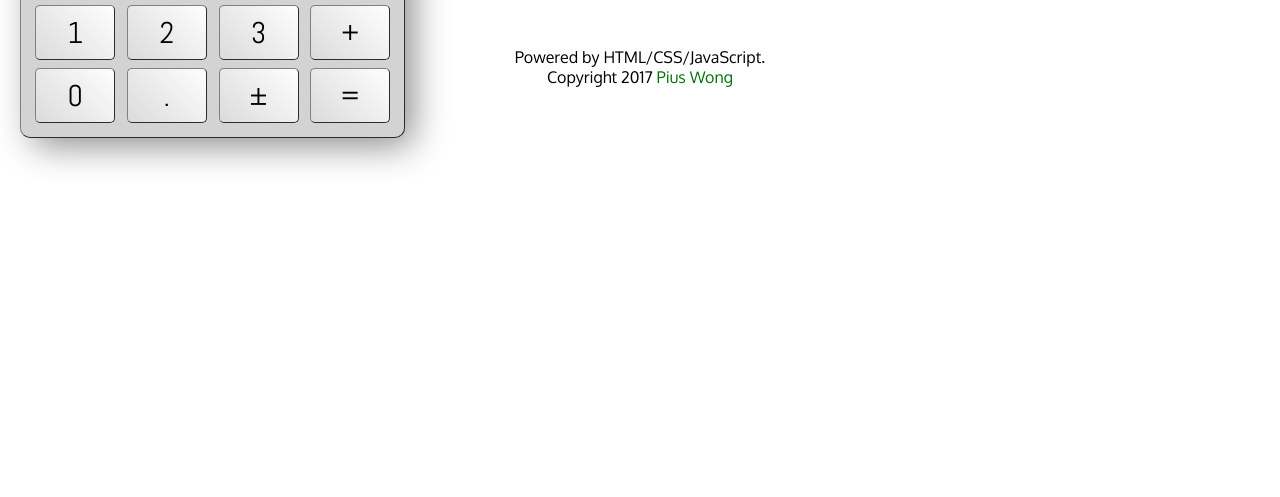
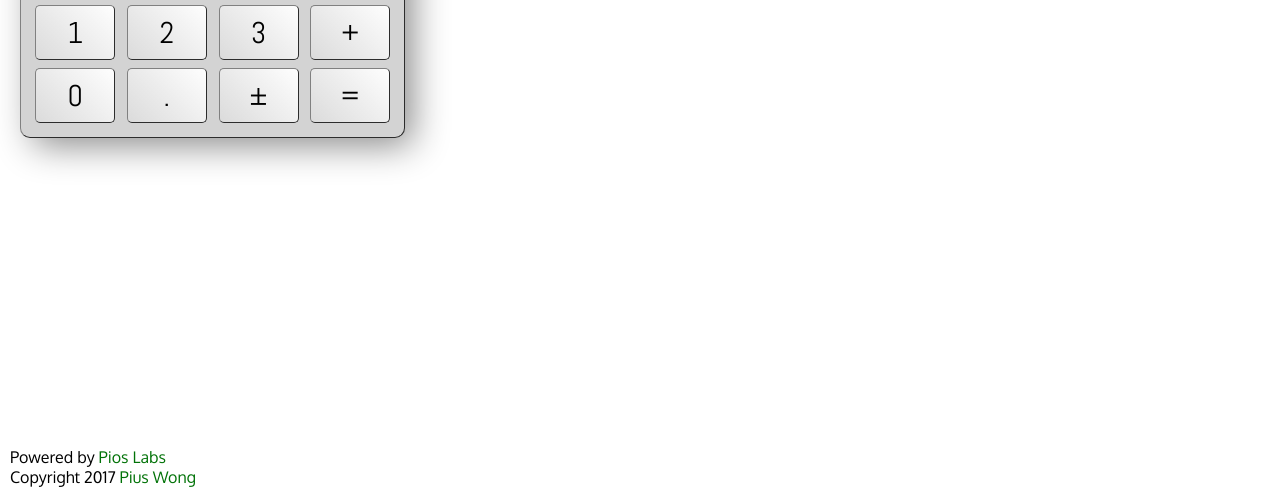
Before and after one commit to pieguyatx/calculatorAlligator, a plain HTML site: page index.html in a window 1280 px wide. Shown: the part 303-800 px from the top of the page. Drawn offline with Linux system fonts and the light colour scheme; a web font is replaced by a local one.

Commit message:
Footer updated; positioned in corner for <=1280px screens

```diff
--- a/index.html
+++ b/index.html
@@ -234,7 +234,7 @@
 
     <footer>
       <div>
-        Powered by HTML/CSS/JavaScript</a>.
+        Powered by <a href="http://www.pioslabs.com">Pios Labs</a>
       </div>
       <div>
         Copyright 2017 <a href="http://www.piuswong.com" title="Link to Pius's projects">Pius Wong</a>
--- a/main.css
+++ b/main.css
@@ -198,6 +198,12 @@ footer{
     font-size: 20px;
     line-height: 25px;
   }
+  footer{
+    position: absolute;
+    bottom: 0;
+    left: 0;
+    text-align: left;
+  }
 }
 @media only screen and (max-width: 768px) {
   body{
```
